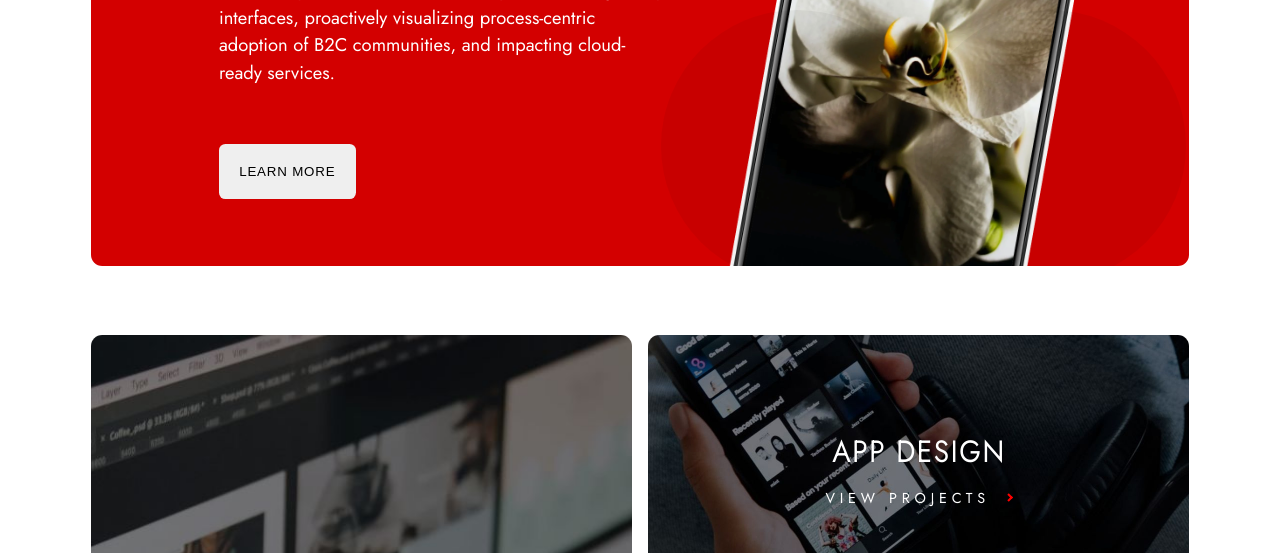
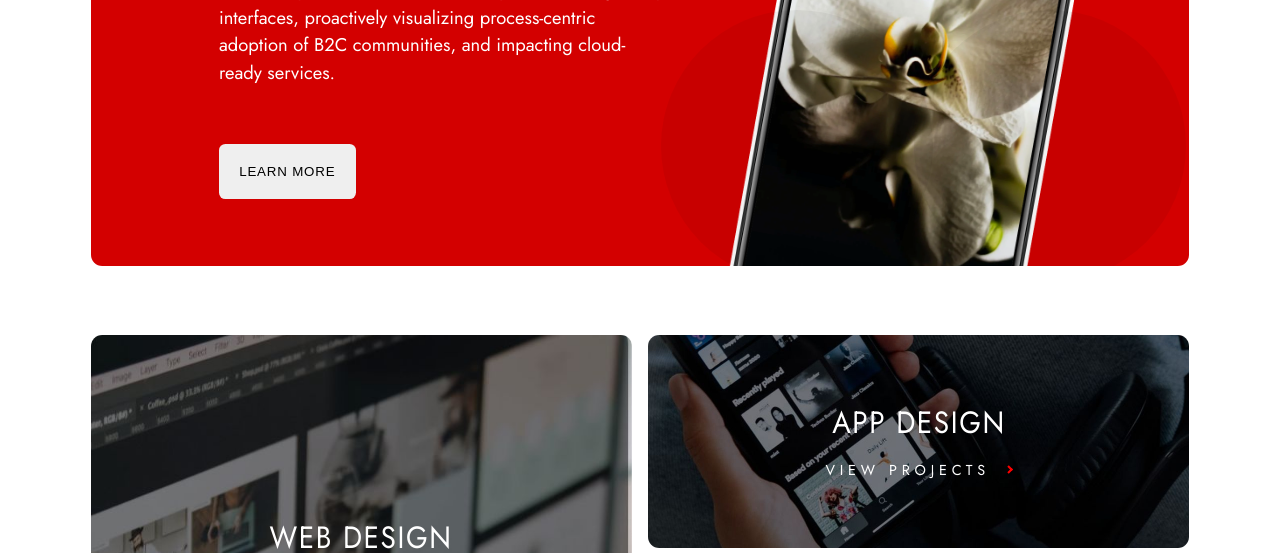
Before and after one commit to canosaer/big-top, a website: page index.html in a window 1280 px wide. Shown: the part 399-952 px from the top of the page. Drawn offline with Linux system fonts and the light colour scheme.

Commit message:
home page

```diff
--- a/src/scss/main.scss
+++ b/src/scss/main.scss
@@ -353,6 +353,10 @@ a{
 			max-width: unset;
 		}
 
+		@include mixins.wide-screen{
+			padding-bottom: 39.5%;
+		}
+
 		&_web{
 			@include mixins.landscape{
 				grid-row: 1/3;
@@ -528,7 +532,7 @@ a{
 		width: 76%;
 		text-align: unset;
 		grid-template-columns: minmax(0, 1fr) minmax(0, 0.05fr) minmax(0, 1fr);
-		padding: 3rem;
+		padding: 4rem 3rem;
 	}
 
 	&__heading{
@@ -537,7 +541,8 @@ a{
 		margin-bottom: 1.5rem;
 
 		@include mixins.landscape{
-			width: 100%;
+			font-size: 2rem;
+			width: 100;
 			grid-row: 1/2;
 			margin-bottom: 1rem;
 		}
@@ -550,6 +555,10 @@ a{
 		@include mixins.landscape{
 			width: 100%;
 			grid-row: 2/3;
+		}
+
+		@include mixins.landscape{
+			padding-bottom: unset;
 		}
 	}
 
@@ -580,8 +589,9 @@ a{
 	background: variables.$black;
 	@include mixins.default-grid;
 
-	@include mixins.landscape{
-		grid-template-columns: minmax(0, 0.25fr) minmax(0, 0.25fr) minmax(0, 1fr);
+	@include mixins.medium-screen{
+		grid-template-columns: minmax(0, 0.4fr) minmax(0, 0.75fr) minmax(0, 0.75fr) minmax(0, 1fr) minmax(0, 0.4fr);
+		padding-bottom: 5rem;
 	}
 
 	&__link{
@@ -590,6 +600,11 @@ a{
 		position: relative;
 		justify-self: center;
 		width: 12rem;
+
+		@include mixins.medium-screen{
+			grid-column: 2/3;
+			justify-self: left;
+		}
 
 		&:after{
 			content: "";
@@ -602,6 +617,12 @@ a{
 			transform: translateX(-50%);
 			z-index: 2;
 			opacity: 0.5;
+
+			@include mixins.medium-screen{
+				left: 0;
+				transform: unset;
+				width: 75vw;
+			}
 		}
 	}
 
@@ -626,8 +647,20 @@ a{
 		@include mixins.default-grid;
 		text-align: center;
 
+		@include mixins.medium-screen{
+			grid-column: 2/3;
+			grid-row: 2/3;
+			text-align: left;
+		}
+
 		&_2{
 			margin-top: 1.5rem;
+
+			@include mixins.medium-screen{
+				grid-column: 3/4;
+				grid-row: 2/3;
+				margin-top: unset;
+			}
 		}
 	}
 
@@ -650,12 +683,36 @@ a{
 .footer-nav{
 	margin: 0 auto;
 
+	@include mixins.medium-screen{
+		grid-column: 4/5;
+		grid-row: 1/2;
+		width: 100%;
+	}
+
 	&__list{
 		@include mixins.default-grid;
+
+		@include mixins.medium-screen{
+			display: flex;
+			grid-template-rows: unset;
+			width: 100%;
+			max-width: 30rem;
+			justify-content: space-between;
+			height: 2rem;
+			margin-left: auto;
+		}
 	}
 
 	&__item{
 		margin-bottom: 2rem;
+
+		@include mixins.medium-screen{
+			z-index: 0;
+			@include mixins.default-grid;
+			height: 100%;
+			margin: unset;
+		}
+
 	}
 
 	&__link{
@@ -664,6 +721,10 @@ a{
 		text-align: center;
 		font-size: 0.9rem;
 		letter-spacing: 0.15rem;
+
+		@include mixins.medium-screen{
+			margin-top: 16.5rem;
+		}
 	}
 }
 
@@ -671,6 +732,15 @@ a{
 	display: flex;
 	justify-content: center;
 	margin: 2rem 0 3.5rem;
+
+	@include mixins.medium-screen{
+		grid-row: 2/3;
+		grid-column: 4/5;
+		justify-self: right;
+		width: 15rem;
+		justify-content: space-between;
+		margin: 3.75rem 0 0;
+	}
 
 	&__icon{
 		color: variables.$light-gray;
```
Also changed, not shown: dist/css/main.css, 1 other file.
